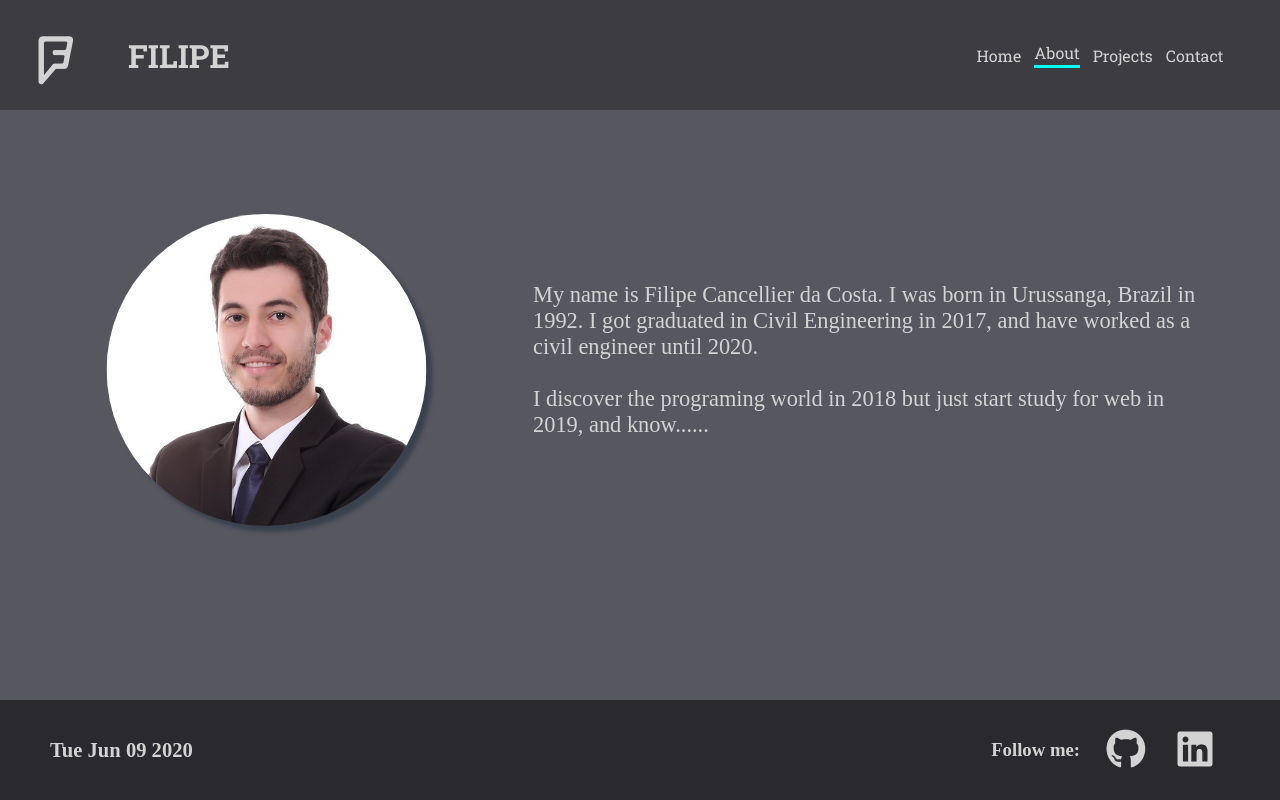
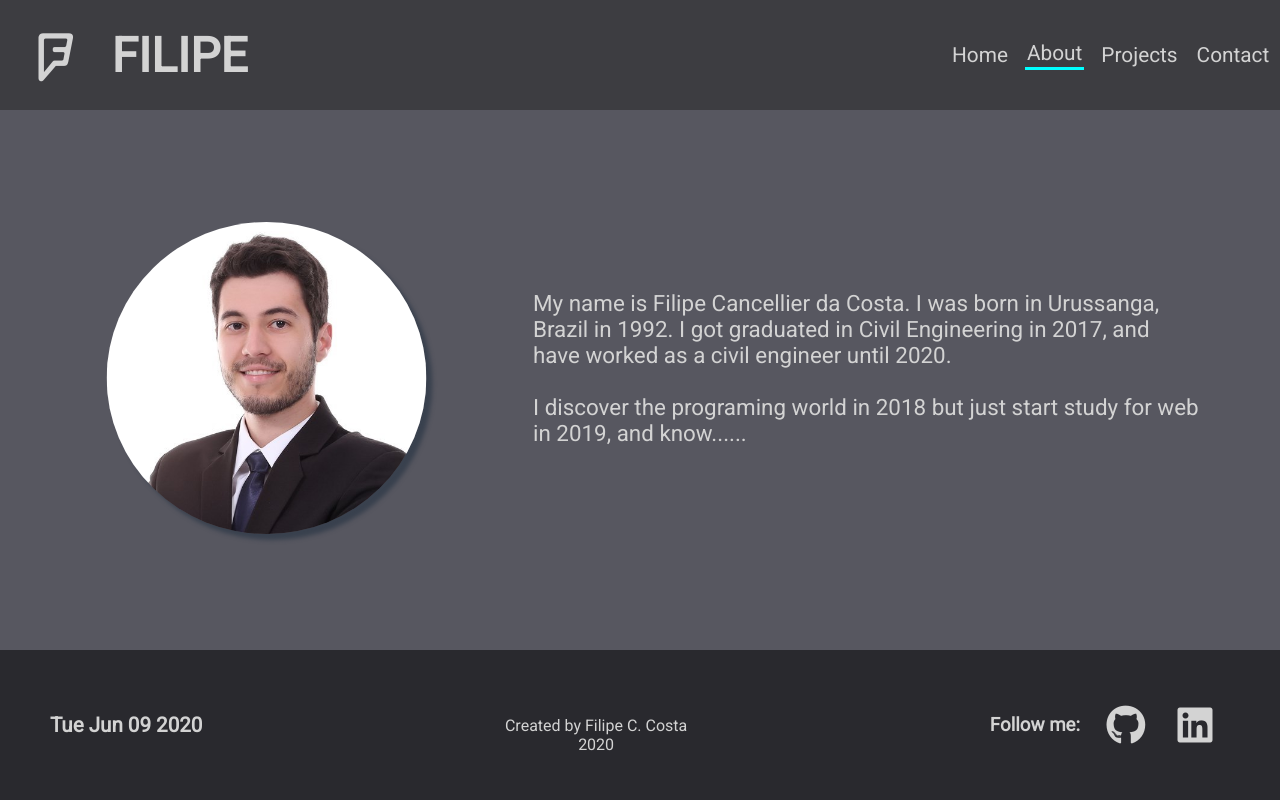
Before and after one commit to Cancellier27/FilipeSite, a React (Create React App) app: page /about in a window 1280 px wide. Built offline with nearby package versions, Linux system fonts and the light colour scheme.

Commit message:
refactoring all site

```diff
--- a/src/App.css
+++ /dev/null
@@ -1,14 +0,0 @@
-body {
-  height: 100vh;
-  margin: 0;
-  padding: 0;
-  box-sizing: border-box;
-  background-color: #575760;
-}
-
-.App {
-  height: 100vh;
-  text-align: center;
-  display: grid;
-  grid-template-rows: 110px 1fr 100px;
-}
--- a/src/components/footer/footer.css
+++ b/src/components/footer/footer.css
@@ -1,5 +1,5 @@
 footer {
-  height: 100px;
+  height: var(--footerHeight);
   background-color: #29292E;
   color: lightgray;
 
@@ -50,8 +50,21 @@ footer {
   transform: scale(2.5);
 }
 
+.creator {
+  margin-top: 20px;
+  display: flex;
+  flex-direction: column;
+  align-items: center;
+}
+
+.creator p {
+  margin: 0;
+  padding: 0;
+}
+
 @media (max-width: 800px) {
-  .date {
+  .date,
+  .creator {
     display: none;
   }
 
--- a/src/components/footer/footer.jsx
+++ b/src/components/footer/footer.jsx
@@ -9,6 +9,11 @@ const Footer = () => {
     <footer>
       <div className="date">
         <h3>{dayDate.toDateString()}</h3>
+      </div>
+
+      <div className="creator">
+        <p> Created by Filipe C. Costa </p>
+        <p> 2020 </p>
       </div>
 
       <div className="socialMediaFooter">
--- a/src/components/header/header.css
+++ b/src/components/header/header.css
@@ -1,5 +1,5 @@
 header {
-  height: 110px;
+  height: var(--headerHeight);
 
   font-family: 'Roboto Slab', serif;
   color: lightgray;
@@ -11,12 +11,15 @@ header {
   align-items: center;
   justify-content: space-between;
 
-  background-color: #3D3D41;
+  background-color: var(--headerColor);
 }
 
 .filipe {
+  margin-left: 50px;
   text-decoration: none;
   color: lightgray;
+  font-size: 1.5em;
+
 }
 
 .iconF {
@@ -37,16 +40,24 @@ header {
   align-items: center;
   justify-content: space-around;
   width: 300px;
-  margin-right: 50px;
+  margin-right: 70px;
   list-style-type: none;
 }
 
+.navBar li {
+  width: 150px;
+  margin-right: 15px;
+}
+
 .navBar li a {
+  padding: 2px;
   text-decoration: none;
   color: lightgray;
+  font-size: 1.3em;
 }
 
 .navBar li a:hover {
+  border-radius: 10px;
   color: cyan;
 }
 
--- a/src/components/main/main.css
+++ b/src/components/main/main.css
@@ -1,5 +1,4 @@
 .HomePage {
-  height: 100%;
   display: grid;
   grid-template-areas:
   "text code"
@@ -35,7 +34,6 @@
 
 @media (max-width: 800px) {
   .HomePage {
-    height: 100%;
     display: grid;
     grid-template-areas:
     "text"
--- /dev/null
+++ b/src/index.css
@@ -0,0 +1,36 @@
+* {
+  font-family: Roboto;
+  box-sizing: border-box;
+}
+
+:root {
+  --headerColor: #3D3D41;
+  --footerColor: #29292E;
+
+  --primary: #2A7AE4;
+  --black: #000000;
+  --blackLighter: #9E9E9E;
+  --grayLight: #F5F5F5;
+  --grayMedium: #e5e5e5;
+  --white: #FFFFFF;
+  --frontEnd: #6BD1FF;
+  --backEnd: #00C86F;
+
+  --headerHeight: 110px;
+  --footerHeight: 150px;
+}
+
+#root {
+  min-height: 100vh;
+  display: flex;
+  flex-direction: column;
+  background-color: #575760;
+
+  justify-content: space-between;
+}
+
+html,
+body {
+  margin: 0;
+  padding: 0;
+}
--- a/src/index.js
+++ b/src/index.js
@@ -1,11 +1,11 @@
 /* eslint-disable linebreak-style */
 import React from 'react';
 import ReactDOM from 'react-dom';
-import App from './App';
+import PageDefault from './pageDefault';
 
 ReactDOM.render(
   <React.StrictMode>
-    <App />
+    <PageDefault />
   </React.StrictMode>,
   document.getElementById('root'),
 );
--- a/src/App.js
+++ b/src/pageDefault.js
@@ -1,21 +1,21 @@
 /* eslint-disable linebreak-style */
 import React from 'react';
-import './App.css';
+import './index.css';
 
 import Header from './components/header/header';
 import Footer from './components/footer/footer';
 import Routes from './routes';
 
-function App() {
+function PageDefault() {
   return (
-    <div className="App">
+    <>
       <Header />
 
       <Routes />
 
       <Footer />
-    </div>
+    </>
   );
 }
 
-export default App;
+export default PageDefault;
```
Also changed, not shown: src/routes.jsx (+16 -13 lines).
